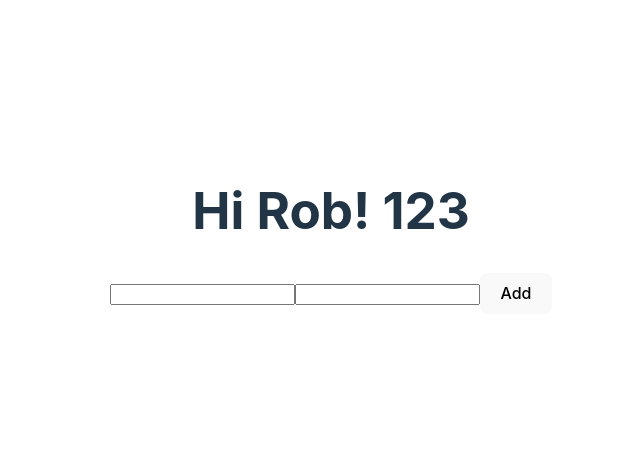
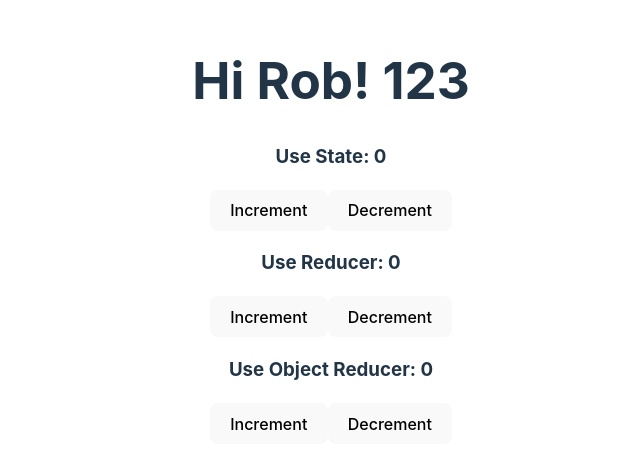
Before and after one commit to AlMahfuzKhanD/react-js-practice, a React (Vite) app in the folder react-by-code-stoic/: page / in a window 1280 px wide. Shown: the part 169-638 px from the top of the page, without its empty margins (309-949 px from the left). Built offline with nearby package versions, Linux system fonts and the light colour scheme.

Commit message:
reducer using object done

```diff
--- a/react-by-code-stoic/src/App.jsx
+++ b/react-by-code-stoic/src/App.jsx
@@ -7,6 +7,8 @@ import ConditionalComponent from "./components/ConditionalComponent";
 import Message from "./components/Message";
 import Counter from "./components/Counter";
 import Form from "./components/Form";
+import UseReducer from "./components/UseReducer";
+import UseReducerObject from "./components/UseReducerObject";
 
 function App() {
   const [count, setCount] = useState(0);
@@ -21,7 +23,9 @@ function App() {
       {/* <Hello name="Mahfuz" message="Hello" seatNumbers={seatNumbers} /> */}
       <Hello person={person} />
       {/* <Hello name="Khan" message="Hi" /> */}
-      <Form />
+      {/* <Form /> */}
+      <UseReducer />
+      <UseReducerObject />
     </div>
   );
 }
--- /dev/null
+++ b/react-by-code-stoic/src/components/UseReducer.jsx
@@ -0,0 +1,30 @@
+import { useReducer, useState } from "react";
+
+export default function UseReducer() {
+  const [count, setCount] = useState(0);
+  const [state, dispatch] = useReducer(reducer, 0);
+  function reducer(state, action) {
+    if (action.type == "increment") {
+      return state + action.payload;
+    }
+    if (action.type == "decrement") {
+      return state - action.payload;
+    }
+  }
+  return (
+    <div>
+      {/* // user state example */}
+      <h3>Use State: {count}</h3>
+      <button onClick={() => setCount(count + 1)}>Increment</button>
+      <button onClick={() => setCount(count - 1)}>Decrement</button>
+      {/* // user reducer example */}
+      <h3>Use Reducer: {state}</h3>
+      <button onClick={() => dispatch({ type: "increment", payload: 1 })}>
+        Increment
+      </button>
+      <button onClick={() => dispatch({ type: "decrement", payload: 1 })}>
+        Decrement
+      </button>
+    </div>
+  );
+}
--- /dev/null
+++ b/react-by-code-stoic/src/components/UseReducerObject.jsx
@@ -0,0 +1,24 @@
+import { useReducer } from "react";
+
+export default function UseReducerObject() {
+  const [state, dispatch] = useReducer(reducer, { count: 0 });
+  function reducer(state, action) {
+    if (action.type == "increment") {
+      return { ...state, count: state.count + action.payload };
+    }
+    if (action.type == "decrement") {
+      return { ...state, count: state.count - action.payload };
+    }
+  }
+  return (
+    <div>
+      <h3>Use Object Reducer: {state.count}</h3>
+      <button onClick={() => dispatch({ type: "increment", payload: 1 })}>
+        Increment
+      </button>
+      <button onClick={() => dispatch({ type: "decrement", payload: 1 })}>
+        Decrement
+      </button>
+    </div>
+  );
+}
```
